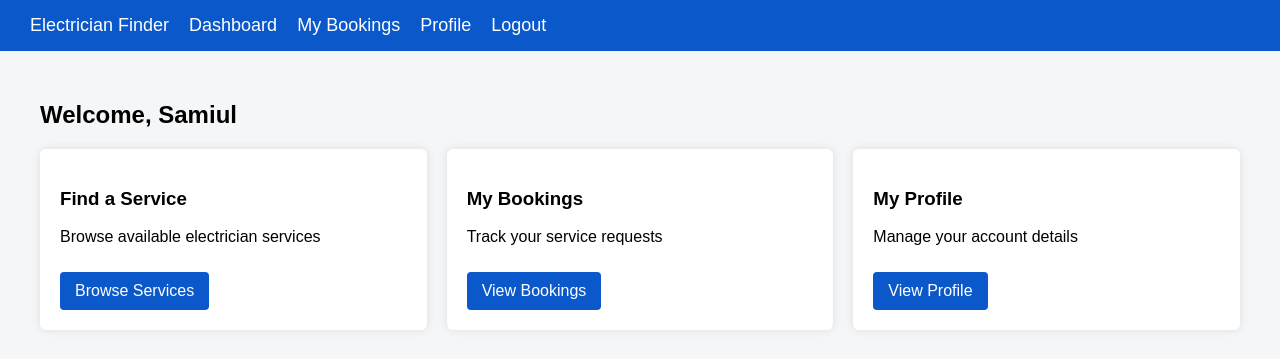
After one commit to Samiul191139/Repairman-hiring-and-management-system-Django, a Django app: page /customer/dashboard/ in a window 1280 px wide. The commit adds this page. Shown: the top 359 px of the page. Run offline with Django 5.2, Linux system fonts and the light colour scheme; a user stored in the database is signed in.

Commit message:
fixed html, css and added customer dashboard

```diff
--- a/core/urls.py
+++ b/core/urls.py
@@ -19,7 +19,7 @@ from django.urls import path, include
 
 urlpatterns = [
     path('admin/', admin.site.urls),
-    path('', include('customer.urls')),
+    path('customer/', include('customer.urls')),
     path('repairman/', include('repairman.urls')),
     path('adminpanel/', include('adminpanel.urls')),
     path('accounts/', include('accounts.urls')),
--- /dev/null
+++ b/customer/decorators.py
@@ -0,0 +1,10 @@
+from django.shortcuts import redirect
+from django.contrib import messages
+
+def customer_required(view_func):
+    def wrapper(request, *args, **kwargs):
+        if request.user.role != 'CUSTOMER':
+            messages.error(request, "Unauthorized access")
+            return redirect('customer_login')
+        return view_func(request, *args, **kwargs)
+    return wrapper
--- a/customer/urls.py
+++ b/customer/urls.py
@@ -20,6 +20,7 @@ from . import views
 
 urlpatterns = [
     path('', views.home, name='customer_home'),
+    path('dashboard/', views.dashboard, name='customer_dashboard'),
     path('login/', views.login_view, name='customer_login'),
     path('register/', views.register_view, name='customer_register'),
     path('services/', views.services, name='services'),
--- a/customer/views.py
+++ b/customer/views.py
@@ -1,5 +1,17 @@
 from django.shortcuts import render
 from django.contrib.auth.decorators import login_required
+from .decorators import customer_required
+from bookings.models import Booking
+
+@login_required
+@customer_required
+def dashboard(request):
+    bookings = Booking.objects.filter(customer=request.user).order_by('-created_at')[:5]
+
+    context = {
+        'bookings': bookings,
+    }
+    return render(request, 'customer/dashboard.html', context)
 
 def home(request):
     return render(request, 'customer/home.html')
--- a/templates/accounts/login.html
+++ b/templates/accounts/login.html
@@ -7,10 +7,8 @@
 
     <form method="post">
         {% csrf_token %}
-
         <input type="email" name="email" placeholder="Email" required>
         <input type="password" name="password" placeholder="Password" required>
-
         <button type="submit">Login</button>
     </form>
 
--- a/templates/base/base.html
+++ b/templates/base/base.html
@@ -76,7 +76,15 @@
         }
 
         .container {
+            max-width: 1200px;
+            margin: auto;
             padding: 30px;
+        }
+
+        .grid {
+            display: flex;
+            gap: 20px;
+            flex-wrap: wrap;
         }
 
         .card {
@@ -85,12 +93,21 @@
             border-radius: 6px;
             box-shadow: 0 0 10px rgba(0,0,0,.1);
             flex: 1;
+            min-width: 250px;
         }
 
-        .grid {
-            display: flex;
-            gap: 20px;
-            margin-top: 30px;
+        .btn {
+            display: inline-block;
+            padding: 10px 15px;
+            background: #0a58ca;
+            color: white;
+            border-radius: 4px;
+            text-decoration: none;
+            margin-top: 10px;
+        }
+
+        .btn:hover {
+            background: #084298;
         }
     </style>
 </head>
--- /dev/null
+++ b/templates/customer/dashboard.html
@@ -0,0 +1,38 @@
+{% extends "base/base.html" %}
+{% block title %}Customer Dashboard{% endblock %}
+
+{% block content %}
+
+<div class="navbar">
+    Electrician Finder
+    <a href="{% url 'customer_dashboard' %}">Dashboard</a>
+    <a href="{% url 'my_bookings' %}">My Bookings</a>
+    <a href="{% url 'customer_profile' %}">Profile</a>
+    <a href="{% url 'logout' %}">Logout</a>
+</div>
+
+<div class="container">
+    <h2>Welcome, {{ request.user.name }}</h2>
+
+    <div class="grid">
+        <div class="card">
+            <h3>Find a Service</h3>
+            <p>Browse available electrician services</p>
+            <a href="{% url 'service_categories' %}" class="btn">Browse Services</a>
+        </div>
+
+        <div class="card">
+            <h3>My Bookings</h3>
+            <p>Track your service requests</p>
+            <a href="{% url 'my_bookings' %}" class="btn">View Bookings</a>
+        </div>
+
+        <div class="card">
+            <h3>My Profile</h3>
+            <p>Manage your account details</p>
+            <a href="{% url 'customer_profile' %}" class="btn">View Profile</a>
+        </div>
+    </div>
+</div>
+
+{% endblock %}
```
Also changed, not shown: db.sqlite3.
